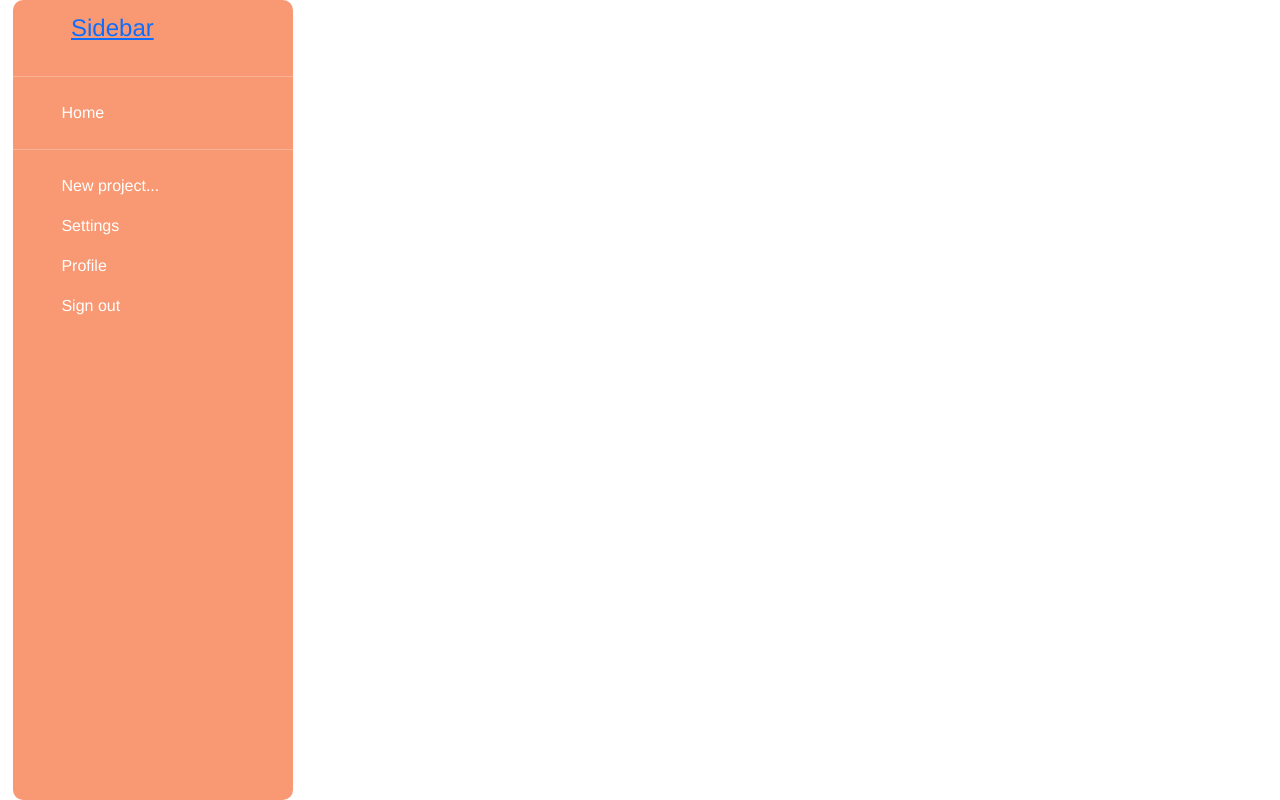
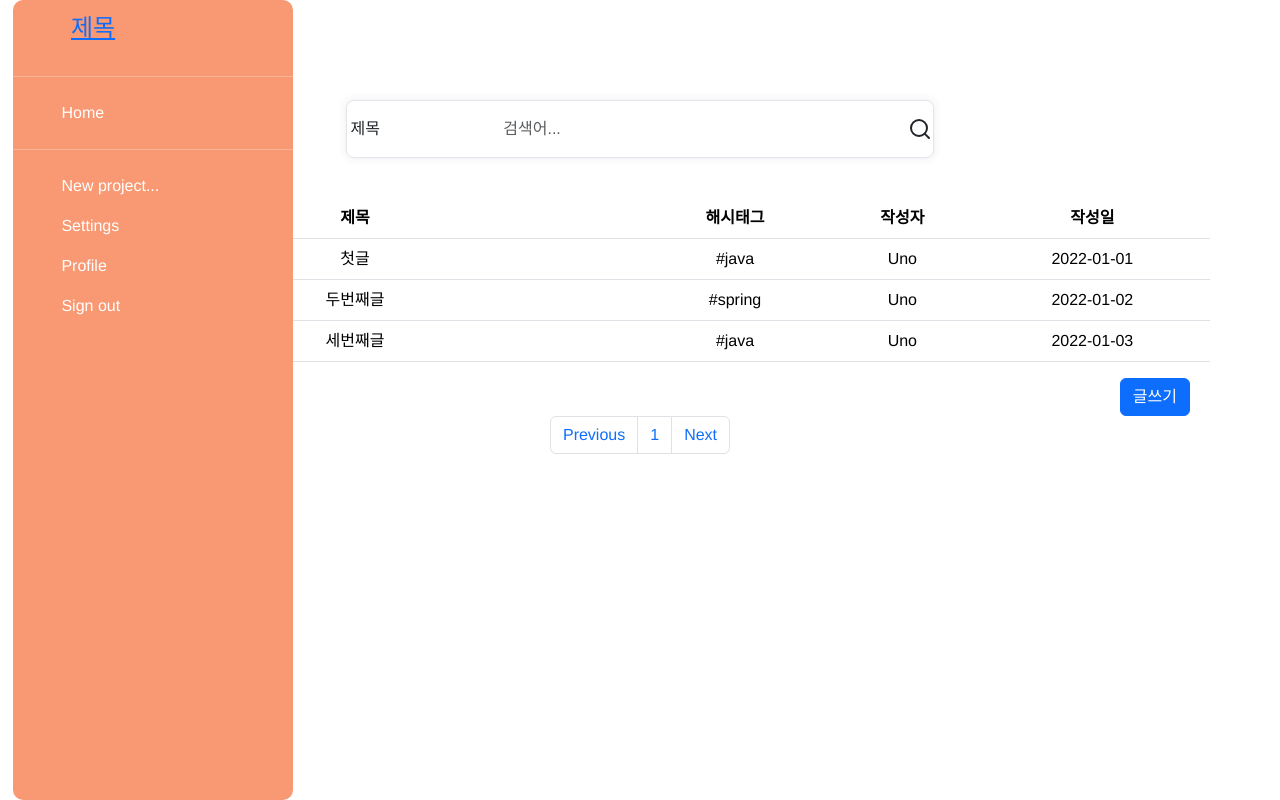
Before and after one commit to jichang-lee/spring_vue_testBoard, a Vue app in the folder front/: page /board in a window 1280 px wide. Built offline with nearby package versions, Linux system fonts and the light colour scheme.

Commit message:
'board_axios'

```diff
--- a/front/package.json
+++ b/front/package.json
@@ -8,6 +8,7 @@
     "lint": "vue-cli-service lint"
   },
   "dependencies": {
+    "axios": "^1.5.0",
     "bootstrap": "^5.3.2",
     "core-js": "^3.8.3",
     "vue": "^3.2.13",
--- a/front/src/App.vue
+++ b/front/src/App.vue
@@ -1,7 +1,7 @@
 <template>
 
   <navbarMenu></navbarMenu>
-
+  <router-view></router-view>
 </template>
 
 <script setup>
--- /dev/null
+++ b/front/src/components/boardList.vue
@@ -0,0 +1,195 @@
+<template>
+    <div class="container">
+      <div class="row">
+        <div class="col-md-8 offset-md-2 mt-4">
+          <div class="card card-margin search-form">
+            <div class="card-body p-0">
+              <form @submit.prevent="search">
+                <div class="row">
+                  <div class="col-lg-3 col-md-3 col-sm-12 p-0" >
+                    <label for="search-type" hidden>검색 유형</label>
+                    <select class="form-control" v-model="searchType">
+                      <option>제목</option>
+                      <option>본문</option>
+                      <option>id</option>
+                      <option>닉네임</option>
+                      <option>해시태그</option>
+                    </select>
+                  </div>
+                  <div class="col-lg-8 col-md-6 col-sm-12 p-0">
+                    <label for="search-value" hidden>검색어</label>
+                    <input type="text" placeholder="검색어..." class="form-control" v-model="searchValue">
+                  </div>
+                  <div class="col-lg-1 col-md-3 col-sm-12 p-0">
+                    <button type="submit" class="btn btn-base">
+                      <svg xmlns="http://www.w3.org/2000/svg" width="24" height="24"
+                           viewBox="0 0 24 24" fill="none" stroke="currentColor" stroke-width="2"
+                           stroke-linecap="round" stroke-linejoin="round"
+                           class="feather feather-search">
+                        <circle cx="11" cy="11" r="8"></circle>
+                        <line x1="21" y1="21" x2="16.65" y2="16.65"></line>
+                      </svg>
+                    </button>
+                  </div>
+                </div>
+              </form>
+            </div>
+          </div>
+        </div>
+      </div>
+
+      <div class="row">
+        <table class="table" id="article-table">
+          <thead>
+          <tr>
+            <th class="title col-6"><a>제목</a></th>
+            <th class="hashtag col-2"><a>해시태그</a></th>
+            <th class="user-id"><a>작성자</a></th>
+            <th class="created-at"><a>작성일</a></th>
+          </tr>
+          </thead>
+          <tbody>
+          <tr v-for="(article, index) in articles" :key="index">
+            <td class="title"><a>{{ article.title }}</a></td>
+            <td class="hashtag">{{ article.hashtag }}</td>
+            <td class="user-id">{{ article.userId }}</td>
+            <td class="created-at">
+              <time>{{ article.createdAt }}</time>
+            </td>
+          </tr>
+          </tbody>
+        </table>
+      </div>
+
+      <div class="row">
+        <div class="d-grid gap-2 d-md-flex justify-content-md-end">
+          <button class="btn btn-primary me-md-2" @click="writeArticle">글쓰기</button>
+        </div>
+      </div>
+
+      <div class="row">
+        <nav id="pagination" aria-label="Page navigation">
+          <ul class="pagination justify-content-center">
+            <li class="page-item"><a class="page-link" href="#">Previous</a></li>
+            <li class="page-item"><a class="page-link" href="#">1</a></li>
+            <li class="page-item"><a class="page-link" href="#">Next</a></li>
+          </ul>
+        </nav>
+      </div>
+    </div>
+  </template>
+
+  <script setup>
+  import { ref } from 'vue';
+
+  const searchType = ref('제목');
+  const searchValue = ref('');
+  const articles = ref([
+    {
+      title: '첫글',
+      hashtag: '#java',
+      userId: 'Uno',
+      createdAt: '2022-01-01',
+    },
+    {
+      title: '두번째글',
+      hashtag: '#spring',
+      userId: 'Uno',
+      createdAt: '2022-01-02',
+    },
+    {
+      title: '세번째글',
+      hashtag: '#java',
+      userId: 'Uno',
+      createdAt: '2022-01-03',
+    },
+    // 기타 게시물 데이터 추가
+  ]);
+
+  const search = () => {
+    // 검색 기능을 구현하려면 이 곳에 검색 로직을 추가하세요.
+  };
+
+  const writeArticle = () => {
+    // 글쓰기 기능을 구현하려면 이 곳에 글쓰기 로직을 추가하세요.
+  };
+  </script>
+
+  <style scoped>
+  .container{
+   /* margin-left : 150px; */
+  }
+            .search-form {
+  width: 80%;
+  margin: 0 auto;
+  margin-top: 1rem;
+}
+
+.search-form input {
+  height: 100%;
+  background: transparent;
+  border: 0;
+  display: block;
+  width: 100%;
+  padding: 1rem;
+  height: 100%;
+  font-size: 1rem;
+}
+
+.search-form select {
+  background: transparent;
+  border: 0;
+  padding: 1rem;
+  height: 100%;
+  font-size: 1rem;
+}
+
+.search-form select:focus {
+  border: 0;
+}
+
+.search-form button {
+  height: 100%;
+  width: 100%;
+  font-size: 1rem;
+}
+
+.search-form button svg {
+  width: 24px;
+  height: 24px;
+}
+
+.card-margin {
+  margin-bottom: 2.5rem;
+}
+
+@media (min-width: 992px) {
+  .col-lg-2 {
+    flex: 0 0 16.66667%;
+    max-width: 16.66667%;
+  }
+}
+
+.card {
+  border: 0;
+  box-shadow: 0px 0px 10px 0px rgba(82, 63, 105, 0.1);
+  -webkit-box-shadow: 0px 0px 10px 0px rgba(82, 63, 105, 0.1);
+  -moz-box-shadow: 0px 0px 10px 0px rgba(82, 63, 105, 0.1);
+  -ms-box-shadow: 0px 0px 10px 0px rgba(82, 63, 105, 0.1);
+}
+
+.card {
+  position: relative;
+  display: flex;
+  flex-direction: column;
+  min-width: 0;
+  word-wrap: break-word;
+  background-color: #ffffff;
+  background-clip: border-box;
+  border: 1px solid #e6e4e9;
+  border-radius: 8px;
+}
+
+
+
+  </style>
--- a/front/src/components/navbarMenu.vue
+++ b/front/src/components/navbarMenu.vue
@@ -2,7 +2,7 @@
   <div class="sidebar-container">
     <a href="/" class="logo-title">
       <svg class="bi me-2" width="40" height="32"><use xlink:href="#bootstrap"></use></svg>
-      <span class="fs-4">Sidebar</span>
+      <span class="fs-4">제목</span>
     </a>
     <hr>
     <ul class="nav nav-pills flex-column mb-auto">
--- a/front/src/router/index.js
+++ b/front/src/router/index.js
@@ -1,20 +1,14 @@
 import { createRouter, createWebHistory } from 'vue-router'
-import App from './App.vue'
+
+import boardList from '/src/components/boardList.vue'
 
 const routes = [
+
   {
-    path: '/',
-    name: 'App',
-    component: App
-  },
-//   {
-//     path: '/about',
-//     name: 'About',
-//     // route level code-splitting
-//     // this generates a separate chunk (about.[hash].js) for this route
-//     // which is lazy-loaded when the route is visited.
-//     component: () => import(/* webpackChunkName: "about" */ '../views/PageAbout.vue')
-//   }
+    path: '/board',
+    name: 'board',
+   component : boardList
+  }
 ]
 
 const router = createRouter({
```
Also changed, not shown: front/src/main.js (+7 -1 lines), 2 other files (tests, documents, lock files or other folders).
